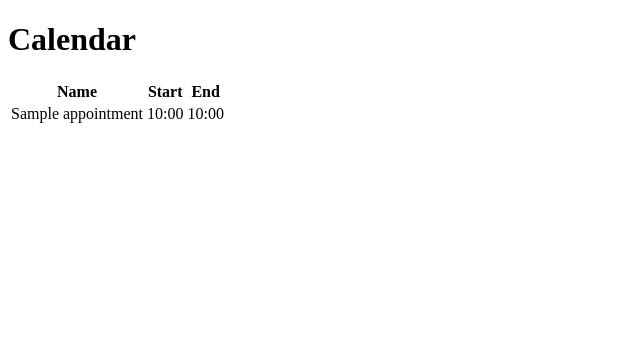
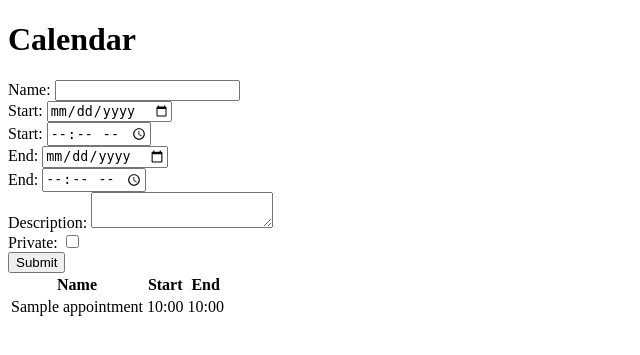
Before and after one commit to keimjm/calendar_this, a Flask app: page / in a window 1280 px wide. Shown: the top 355 px of the page, without its empty margins (0-640 px from the left). Run offline with Flask 2, Linux system fonts and the light colour scheme; a database or web service that is not in the repository returns one stand-in record (values such as "Sample title"); some libraries are stand-ins or nearby versions.

Commit message:
form submit works

```diff
--- a/app/routes.py
+++ b/app/routes.py
@@ -1,6 +1,8 @@
 import psycopg2
 import os
-from flask import Blueprint, render_template
+from flask import Blueprint, render_template, redirect
+from .forms import AppointmentForm
+from datetime import datetime
 
 
 bp = Blueprint("main", __name__, url_prefix="/")
@@ -12,10 +14,27 @@ CONNECTION_PARAMETERS = {
     "host": os.environ.get("DB_HOST"),
 }
 
-@bp.route("/")
+@bp.route("/", methods=["GET", "POST"])
 def main():
+  form = AppointmentForm()
+
+  if form.validate_on_submit():
+    with psycopg2.connect(**CONNECTION_PARAMETERS) as conn:
+      with conn.cursor() as curs:
+        params = {
+          'name': form.name.data,
+          'start_datetime': datetime.combine(form.start_date.data, form.start_time.data),
+          'end_datetime': datetime.combine(form.end_date.data, form.end_time.data),
+          'description': form.description.data,
+          'private': form.private.data
+        }
+        curs.execute(f"""INSERT INTO appointments
+        (name, start_datetime, end_datetime, description, private)
+        VALUES (%s, %s, %s, %s, %s)
+        """, (params['name'], params['start_datetime'], params['end_datetime'], params['description'], params['private']))
+    return redirect('/')
   with psycopg2.connect(**CONNECTION_PARAMETERS) as conn:
     with conn.cursor() as curs:
       curs.execute("SELECT id, name, start_datetime, end_datetime FROM appointments ORDER BY start_datetime;")
       rows = curs.fetchall()
-      return render_template("main.html", rows=rows)
+      return render_template("main.html", rows=rows, form=form)
--- a/app/templates/main.html
+++ b/app/templates/main.html
@@ -8,6 +8,33 @@
 </head>
 <body>
   <h1>Calendar</h1>
+  <form action="/" method="POST">
+    {{ form.csrf_token }}
+    <div>
+      {{ form.name.label }}: {{ form.name }}
+    </div>
+    <div>
+      {{ form.start_date.label }}: {{ form.start_date }}
+    </div>
+    <div>
+      {{ form.start_time.label }}: {{ form.start_time }}
+    </div>
+    <div>
+      {{ form.end_date.label }}: {{ form.end_date }}
+    </div>
+    <div>
+      {{ form.end_time.label }}: {{ form.end_time }}
+    </div>
+    <div>
+      {{ form.description.label }}: {{ form.description }}
+    </div>
+    <div>
+      {{ form.private.label }}: {{ form.private }}
+    </div>
+    <div>
+      {{ form.submit }}
+    </div>
+  </form>
   <table>
     <thead>
       <tr>
```
